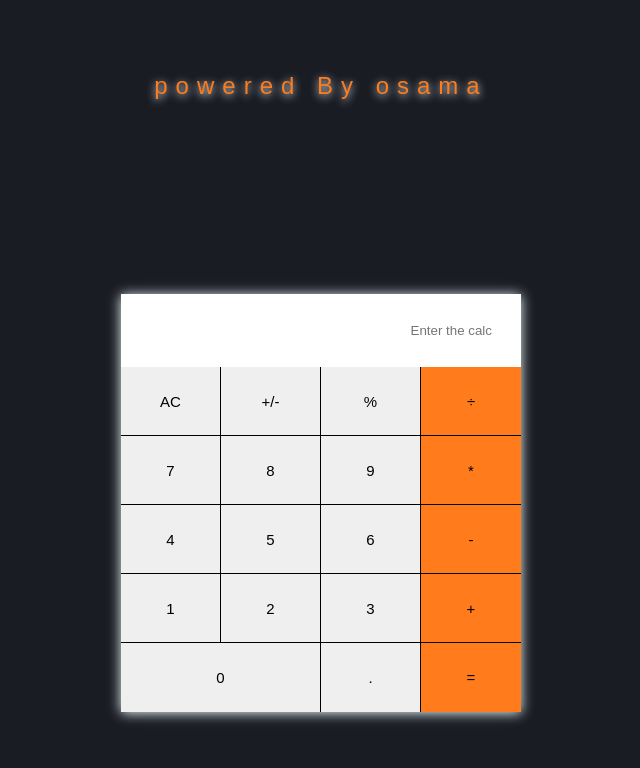
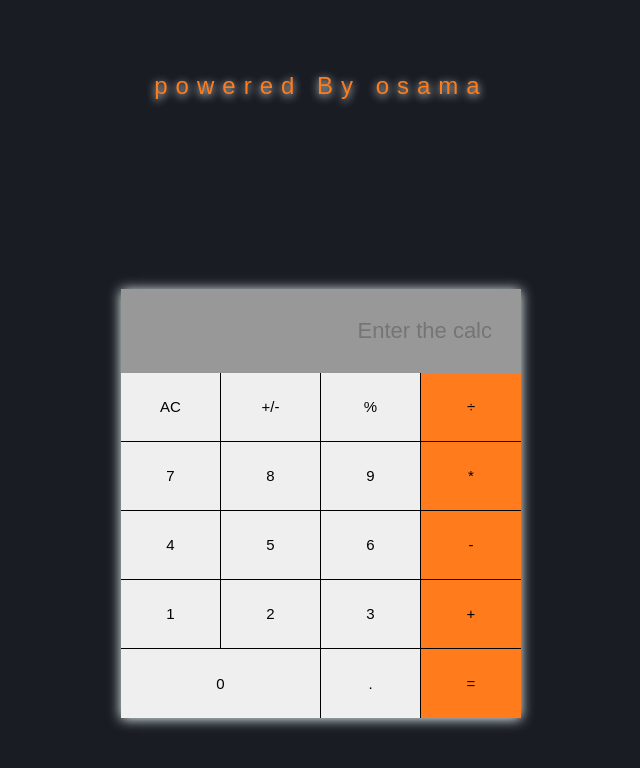
Before and after one commit to osamaashraf6/Math-magicians, a React (Create React App) app: page / in a window 1280 px wide. Shown: the top 768 px of the page, without its empty margins (319-959 px from the left). Built offline with nearby package versions, Linux system fonts and the light colour scheme.

Commit message:
Add some changes to the style

```diff
--- a/src/components/calculator/calculator.css
+++ b/src/components/calculator/calculator.css
@@ -72,6 +72,9 @@
   outline: 0;
   padding: 29px;
   text-align: right;
+  color: #fff;
+  background-color: #989898;
+  font-size: 22px;
 }
 
 .btns > button {
```
